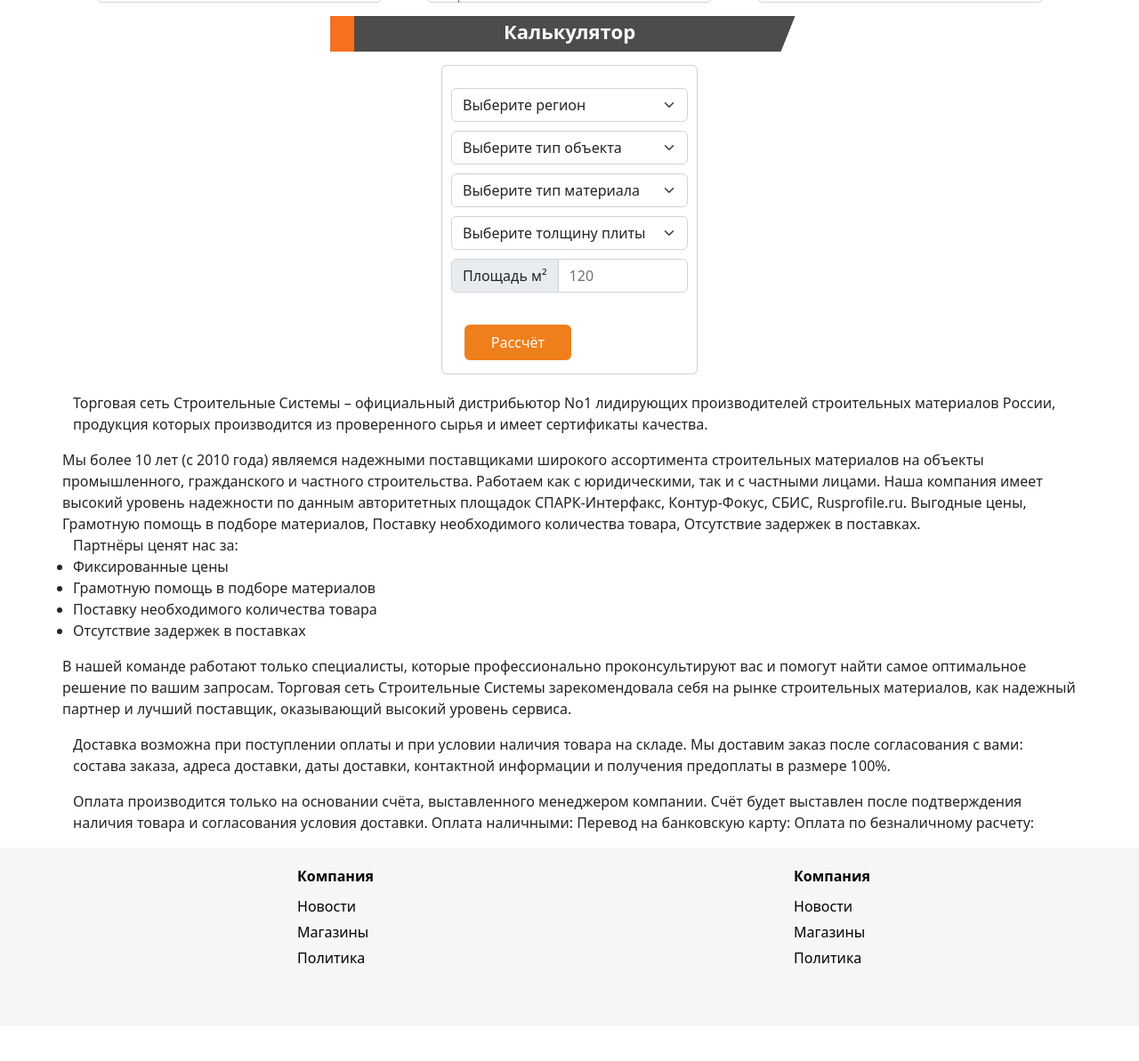
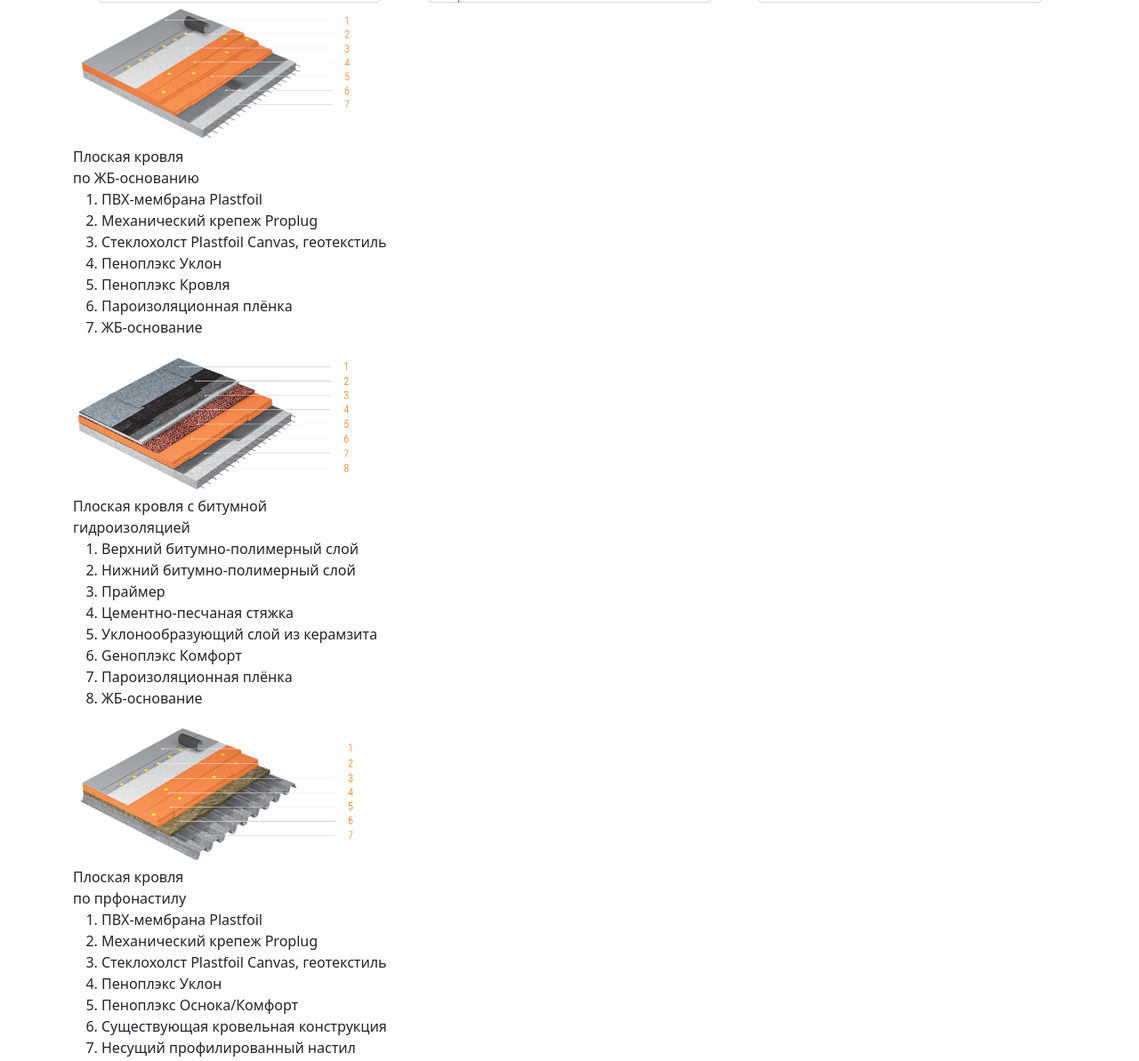
Before and after one commit to flstkdvlpr/stsystem-landing, a website built with webpack: page index.html in a window 1280 px wide. Shown: the part 2961-4154 px from the top of the page at 89% size. Before the commit the page ends 4114 px from the top, so only its background shows below. Built offline with nearby package versions, Linux system fonts and the light colour scheme.

Commit message:
Начата реализация наборов для р\полов

```diff
--- a/Sass/_general.sass
+++ b/Sass/_general.sass
@@ -249,8 +249,8 @@
             font-size: 15px
             font-weight: 500
             margin-left: 20px
-.set-item-proof, .set-item-froof, .set-item-wall
-    .grid-container-item
+.set-item-proof, .set-item-froof, .set-item-wall, .set-item-floors
+.grid-container-item
         display: grid
         justify-content: space-evenly !important
         gap: 20px
--- a/index.html
+++ b/index.html
@@ -761,7 +761,65 @@
                 </div>
             </div>
         </section>
-        </div>
+        <section class="set-item-floors">
+            <div class="container">
+                <div class="grid-container-item">
+                    <div class="grid_elem">
+                        <div class="grig_elem_img">
+                        <img src="/img/set_plosk_1.png" alt="" class="grid_elem__img">
+                        </div>
+                        <div class="grid_elem_title">Плоская кровля<br> по ЖБ-основанию</div>
+                        <div class="grid_elem_descr">
+                            <ol>
+                                <li>ПВХ-мембрана Plastfoil</li>
+                                <li>Механический крепеж Proplug</li>
+                                <li>Стеклохолст Plastfoil Canvas, геотекстиль</li>
+                                <li>Пеноплэкс Уклон</li>
+                                <li>Пеноплэкс Кровля</li>
+                                <li>Пароизоляционная плёнка </li>
+                                <li>ЖБ-основание</li>
+                            </ol>
+                        </div>
+                    </div>
+                    <div class="grid_elem">
+                        <div class="grig_elem_img">
+                        <img src="/img/set_plosk_2.png" alt="" class="grid_elem__img">
+                        </div>
+                        <div class="grid_elem_title">Плоская кровля с битумной <br>гидроизоляцией</div>
+                        <div class="grid_elem_descr">
+                            <ol>
+                                <li>Верхний битумно-полимерный слой</li>
+                                <li>Нижний битумно-полимерный слой</li>
+                                <li>Праймер</li>
+                                <li>Цементно-песчаная стяжка</li>
+                                <li>Уклонообразующий слой из керамзита</li>
+                                <li>Gеноплэкс Комфорт</li>
+                                <li>Пароизоляционная плёнка</li>
+                                <li>ЖБ-основание</li>
+                            </ol>
+                        </div>
+                    </div>
+                    <div class="grid_elem">
+                        <div class="grig_elem_img">
+                        <img src="/img/set_plosk_3.png" alt="" class="grid_elem__img">
+                        </div>
+                        <div class="grid_elem_title">Плоская кровля<br> по прфонастилу</div>
+                        <div class="grid_elem_descr">
+                            <ol>
+                                <li>ПВХ-мембрана Plastfoil</li>
+                                <li>Механический крепеж Proplug</li>
+                                <li>Стеклохолст Plastfoil Canvas, геотекстиль</li>
+                                <li>Пеноплэкс Уклон</li>
+                                <li>Пеноплэкс Оснока/Комфорт</li>
+                                <li>Существующая кровельная конструкция</li>
+                                <li>Несущий профилированный настил</li>
+                            </ol>
+                        </div>
+                    </div>
+
+                </div>
+            </div>
+        </section>
         <section class="calc">
             <div class="container">
                 <div class="row">
```
Also changed, not shown: Sass/style.css, 1 other file.
